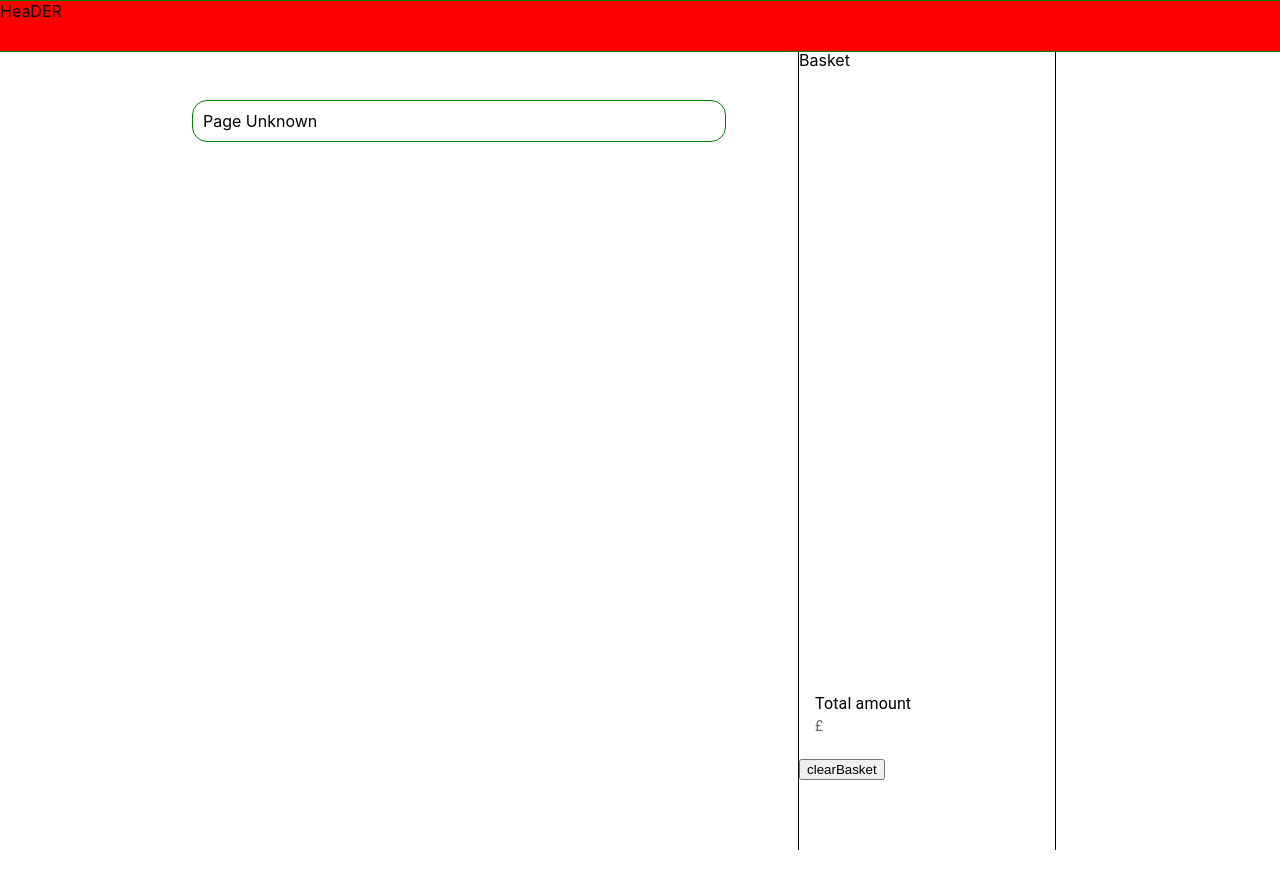
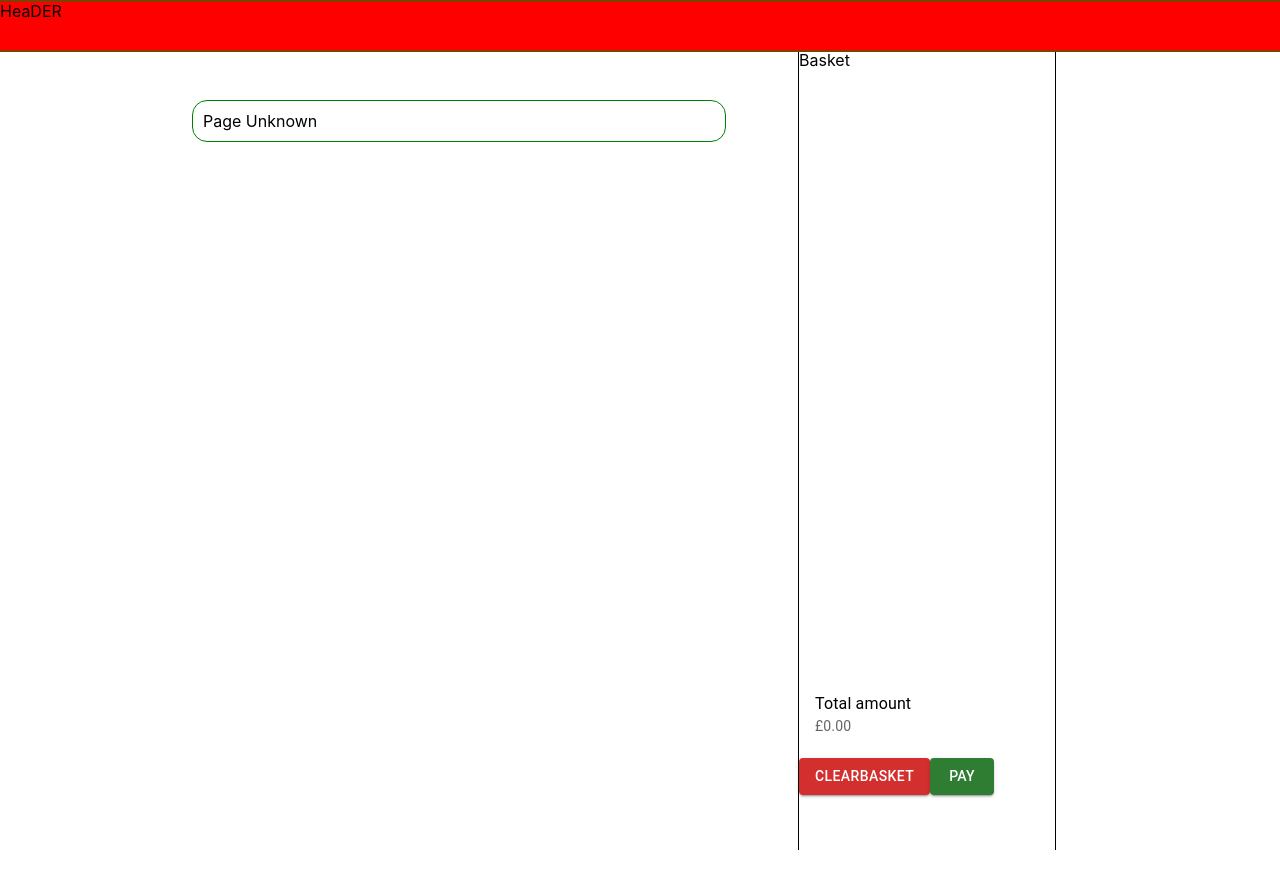
Before and after one commit to matthewbetts96/cognito, a React (Create React App) app: page /basket in a window 1280 px wide. Shown: the top 888 px of the page. Built offline with nearby package versions, Linux system fonts and the light colour scheme.

Commit message:
Hook up most of the basket functionality

```diff
--- a/src/components/basket/Basket.tsx
+++ b/src/components/basket/Basket.tsx
@@ -1,48 +1,20 @@
 import { useBasket } from "context/BasketContext";
-import { useProductsQuery } from "hooks/useProductsQuery";
 import styled from "styled-components";
 import BasketProduct from "./components/BasketProduct";
-import { List, ListItem, ListItemText } from "@mui/material";
+import BasketFooter from "./components/BasketFooter";
 
 export const Basket = () => {
-  const { basket, clearBasket, modifyBasket } = useBasket();
-  // const { data: products, isLoading, error } = useProductsQuery();
-
-  // if (isLoading) return <div>Loading...</div>;
-  // if (error) return <div>Error fetching products</div>;
-
-  console.log(basket);
+  const { basket } = useBasket();
 
   return (
     <BasketWrapper>
       Basket
-      {/* <button
-        onClick={() =>
-          modifyBasket({
-            description: "High-quality ground beef for your favorite recipes.",
-            id: 2,
-            name: "UK-Grade Ground Beef (1 lb)",
-            price: 5.99,
-            quantity: -1,
-          })
-        }
-      >
-        dlcuk
-      </button> */}
-      {/*  */}
       <BasketProductsWrapper>
         {basket.map((i) => {
           return <BasketProduct product={i} />;
         })}
       </BasketProductsWrapper>
-      <div>
-        <List dense={false}>
-          <ListItem>
-            <ListItemText primary={"Total amount"} secondary={`£`} />
-          </ListItem>
-        </List>
-        <button onClick={() => clearBasket()}>clearBasket</button>
-      </div>
+      <BasketFooter />
     </BasketWrapper>
   );
 };
--- /dev/null
+++ b/src/components/basket/components/BasketFooter.tsx
@@ -0,0 +1,30 @@
+import { Button, List, ListItem, ListItemText } from "@mui/material";
+import { useBasket } from "context/BasketContext";
+
+const BasketFooter = () => {
+  const { clearBasket, getTotalCost } = useBasket();
+  return (
+    <div>
+      <List dense={false}>
+        <ListItem>
+          <ListItemText
+            primary={"Total amount"}
+            secondary={`£${getTotalCost()}`}
+          />
+        </ListItem>
+      </List>
+      <Button variant="contained" color={"error"} onClick={() => clearBasket()}>
+        clearBasket
+      </Button>
+      <Button
+        variant="contained"
+        color={"success"}
+        onClick={() => clearBasket()}
+      >
+        PAY
+      </Button>
+    </div>
+  );
+};
+
+export default BasketFooter;
--- a/src/components/basket/components/BasketProduct.tsx
+++ b/src/components/basket/components/BasketProduct.tsx
@@ -1,5 +1,5 @@
 import { IconButton, List, ListItem, ListItemText } from "@mui/material";
-import { BasketItem } from "context/BasketContext";
+import { BasketItem, useBasket } from "context/BasketContext";
 import DeleteIcon from "@mui/icons-material/Delete";
 import RemoveCircleIcon from "@mui/icons-material/RemoveCircle";
 
@@ -8,15 +8,31 @@ interface BasketProductProps {
 }
 
 const BasketProduct = ({ product }: BasketProductProps) => {
+  const { modifyBasket, removeItem } = useBasket();
+
   return (
     <List dense={false}>
       <ListItem
         secondaryAction={
           <>
-            <IconButton edge="end" aria-label="delete">
+            <IconButton
+              edge="end"
+              aria-label="delete-one"
+              onClick={() =>
+                modifyBasket({
+                  ...product,
+                  quantity: -1,
+                })
+              }
+            >
               <RemoveCircleIcon />
             </IconButton>
-            <IconButton edge="end" aria-label="delete">
+
+            <IconButton
+              edge="end"
+              aria-label="delete-all"
+              onClick={() => removeItem(product)}
+            >
               <DeleteIcon />
             </IconButton>
           </>
--- a/src/context/BasketContext.tsx
+++ b/src/context/BasketContext.tsx
@@ -18,6 +18,7 @@ interface BasketContextType {
   basket: BasketItem[];
   clearBasket: () => void;
   modifyBasket: (item: BasketItem) => void;
+  removeItem: (item: BasketItem) => void;
   getTotalCost: () => void;
 }
 
@@ -62,12 +63,20 @@ export const BasketProvider: React.FC<BasketProviderProps> = ({ children }) => {
     }
   };
 
+  const removeItem = (item: BasketItem) => {
+    setBasket(basket.filter((i) => i.id !== item.id));
+  };
+
   const clearBasket = () => {
     setBasket([]);
   };
 
   const getTotalCost = () => {
-    return 0;
+    return basket
+      .reduce((total: number, item: BasketItem) => {
+        return total + item.price * item.quantity;
+      }, 0)
+      .toFixed(2);
   };
 
   return (
@@ -77,6 +86,7 @@ export const BasketProvider: React.FC<BasketProviderProps> = ({ children }) => {
         clearBasket,
         modifyBasket,
         getTotalCost,
+        removeItem,
       }}
     >
       {children}
```
Also changed, not shown: src/pages/landing/components/ProductTile.tsx (+15 -6 lines).
